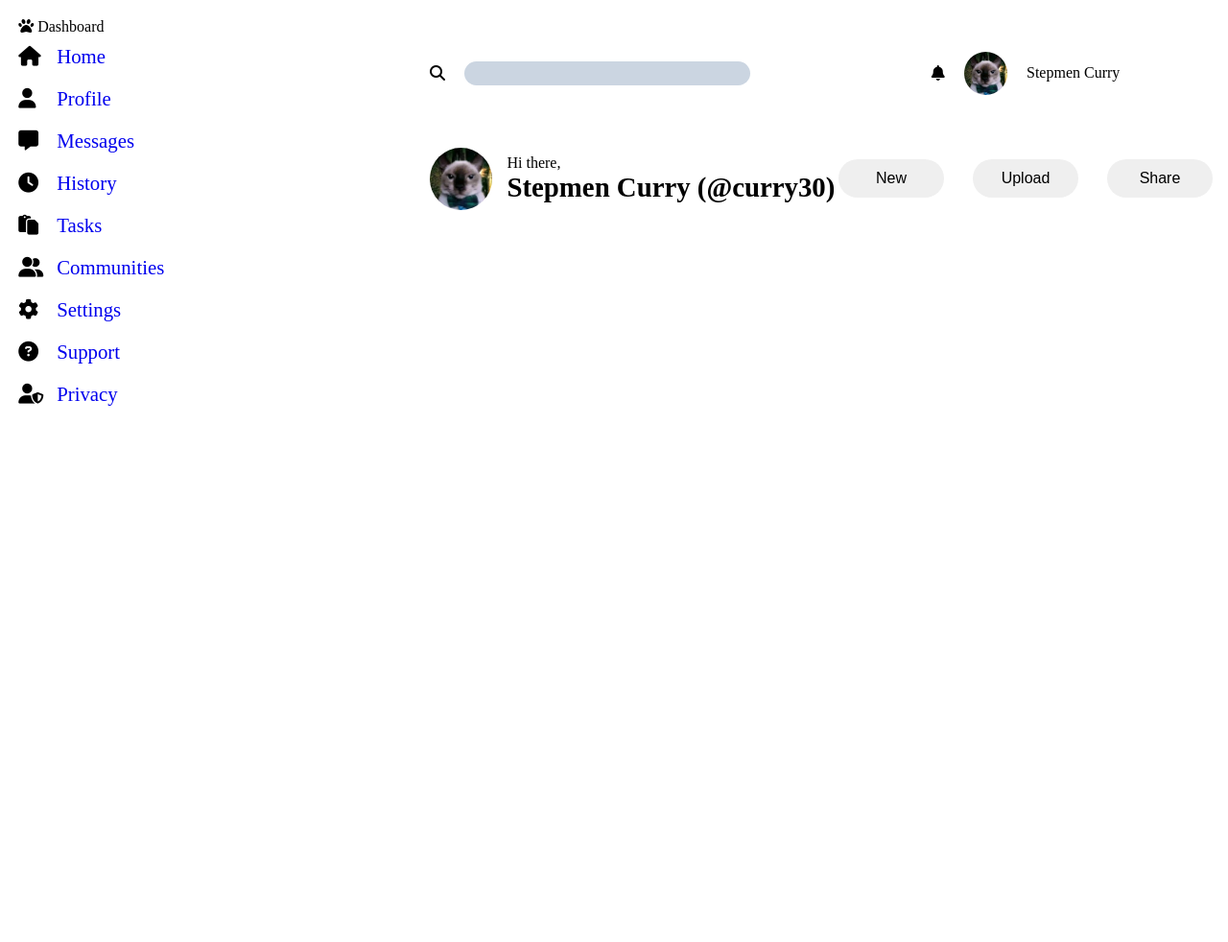
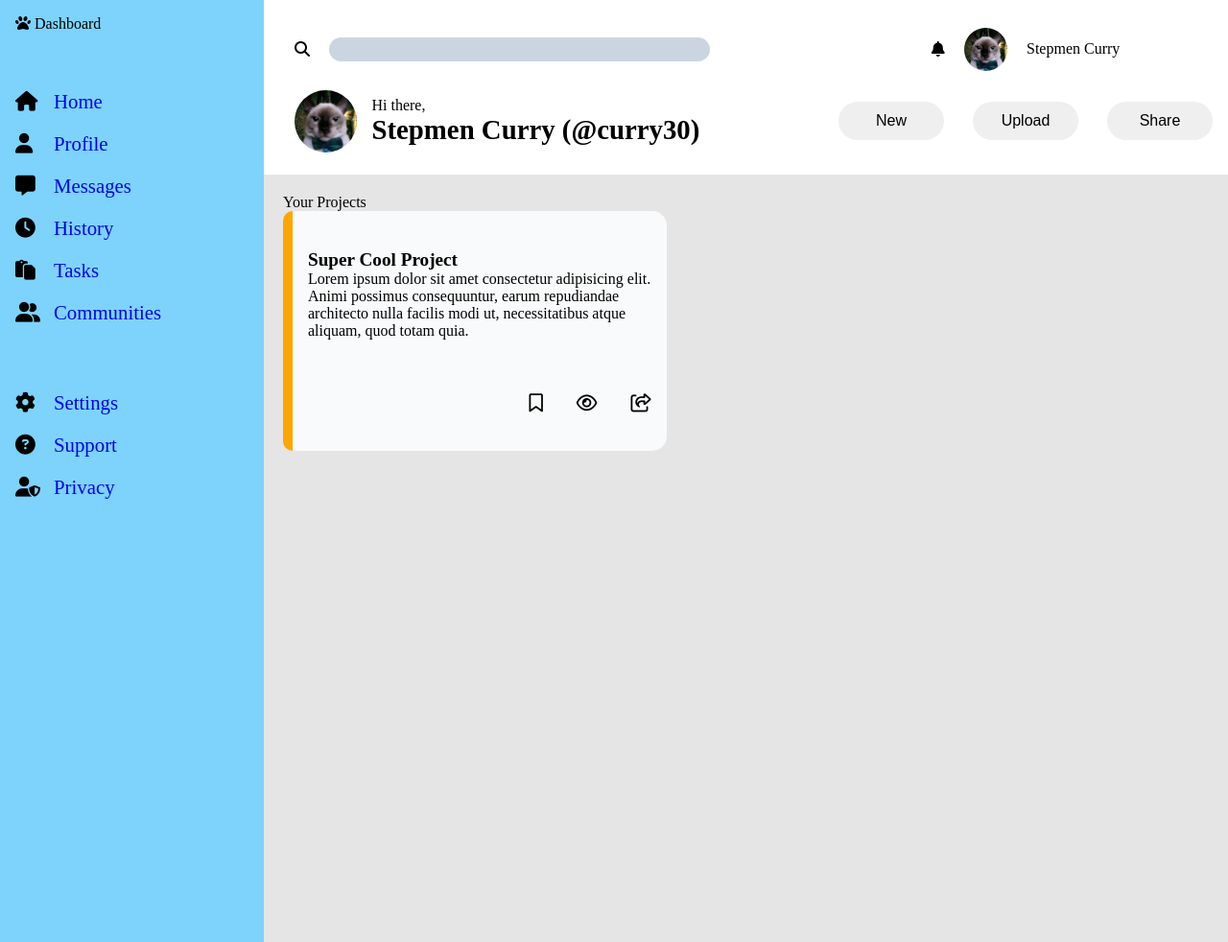
Before and after one commit to bangueco/dashboard, a plain HTML site: page index.html in a window 1280 px wide. Shown: the whole page at 96% size. Before the commit the page ends 800 px from the top, so only its background shows below. Drawn offline with Linux system fonts and the light colour scheme.

Commit message:
Add project card interface

```diff
--- a/assets/css/style.css
+++ b/assets/css/style.css
@@ -12,14 +12,15 @@ html, body {
 
 .container {
   display: grid;
-  grid-template-columns: auto 1fr;
+  grid-template-columns: 275px 1fr;
 }
 
 header {
   display: grid;
   grid-template-columns: 3fr 1fr;
-  grid-template-rows: 120px 100px;
-  padding: 1rem 1rem 1rem 3rem;
+  grid-template-rows: 70px 80px;
+  padding: 1rem 1rem 1rem 2rem;
+  grid-column: 2 / 9;
 }
 
 header > .search-container {
@@ -84,10 +85,15 @@ header > .buttons-container > button {
 }
 
 .sidebar {
+  display: flex;
+  flex-direction: column;
+  gap: 50px;
   grid-column: 1;
-  grid-row: 1;
+  grid-row: 1 / -3;
   padding: 1.2rem 2rem 1.2rem 1.2rem;
-  width: 400px;
+  padding: 0;
+  padding: 1rem 2.5rem 1rem 1rem;
+  background-color: #7dd3fc;
 }
 
 .sidebar > .sidebar-site-navigation > ul, .sidebar > .sidebar-site-settings > ul {
@@ -112,3 +118,47 @@ header > .buttons-container > button {
   padding: 10px;
   font-size: 1.3rem;
 }
+
+main {
+  grid-column: 2;
+  height: 100vh;
+  background-color: #e5e5e5;
+  padding: 20px;
+}
+
+.project-card {
+  display: grid;
+  grid-template-columns: 10px 1fr;
+  background-color: #f9fafb;
+  height: 250px;
+  width: 400px;
+  border-radius: 15px;
+}
+
+.project-card > .card-color {
+  grid-row: 1 / span 3;
+  background-color: orange;
+  border-radius: 15px 0 0 15px;
+}
+
+.project-card > .card-info {
+  padding: 2.5rem 1rem 1rem 1rem;
+}
+
+.project-card > .card-info > .card-title {
+  font-size: 1.2rem;
+  font-weight: 800;
+}
+
+.project-card > .card-info > .card-description {
+  font-size: 1rem;
+}
+
+.project-card > .card-btns {
+  display: flex;
+  gap: 35px;
+  font-size: 1.2rem;
+  align-self: center;
+  justify-self: flex-end;
+  padding: 1rem;
+}
--- a/index.html
+++ b/index.html
@@ -55,7 +55,25 @@
       </div>
     </div>
     <main>
-
+      <div class="projects-container">
+        <div class="container-title">Your Projects</div>
+        <div class="projects">
+          <div class="project-card">
+            <div class="card-color"></div>
+            <div class="card-info">
+              <p class="card-title">Super Cool Project</p>
+              <p class="card-description">
+                Lorem ipsum dolor sit amet consectetur adipisicing elit. Animi possimus consequuntur, earum repudiandae architecto nulla facilis modi ut, necessitatibus atque aliquam, quod totam quia.
+              </p>
+            </div>
+            <div class="card-btns">
+              <i class="fa-regular fa-bookmark"></i>
+              <i class="fa-regular fa-eye"></i>
+              <i class="fa-regular fa-share-from-square"></i>
+            </div>
+          </div>
+        </div>
+      </div>
     </main>
   </div>
 </body>
```
